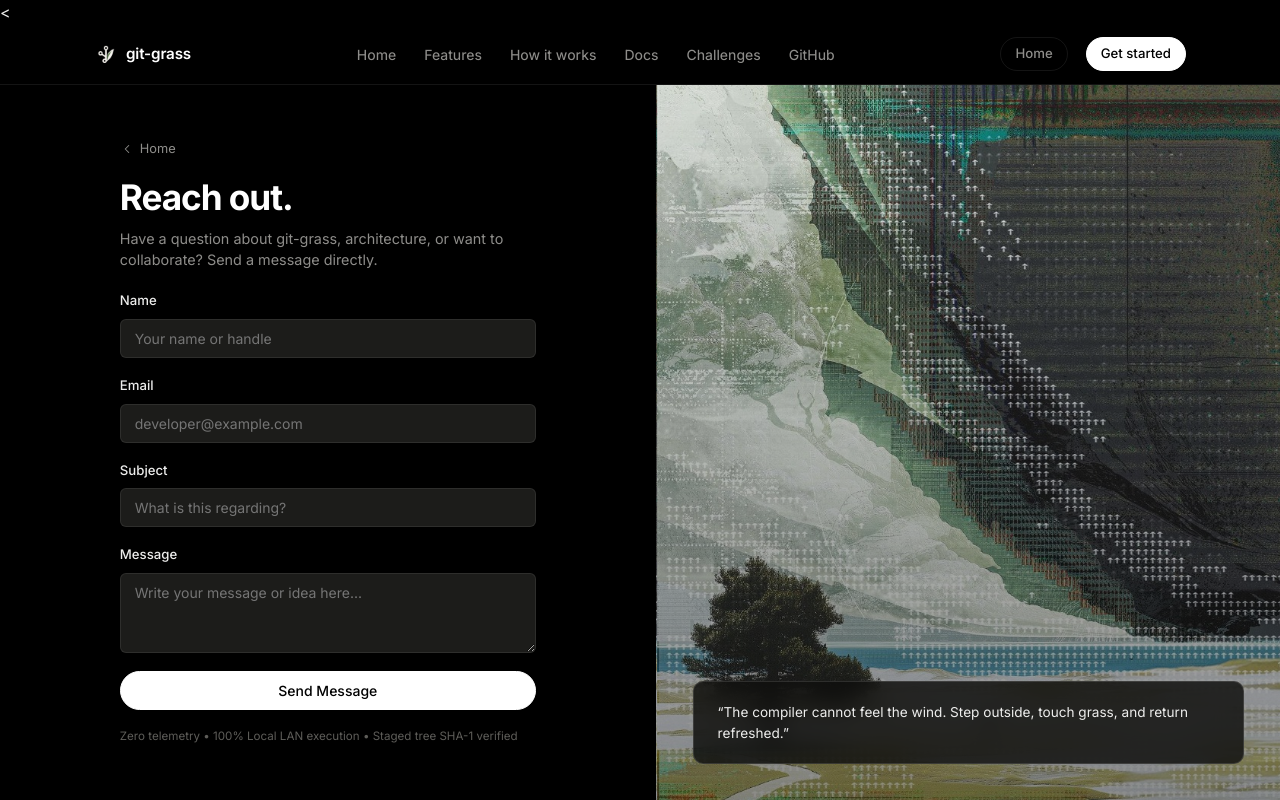
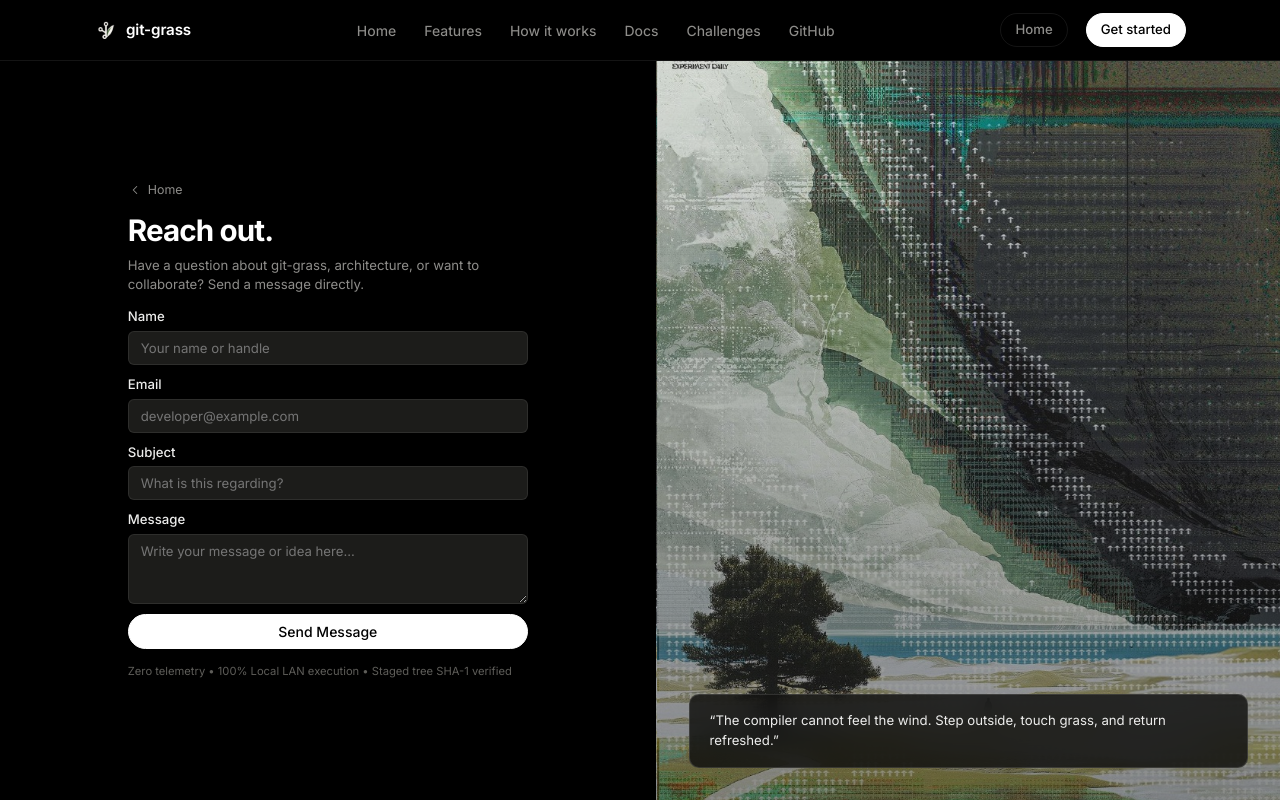
Before and after one commit to sn3hhaa/git-grass, a website: page site/contact/index.html in a window 1280 px wide. Drawn offline with Linux system fonts and the light colour scheme.

Commit message:
fix: remove stray > typo, streamline contact form to fit all viewports without scrolling, and update razor-sharp vector logo favicon on black badge

```diff
--- a/site/contact/index.html
+++ b/site/contact/index.html
@@ -9,7 +9,7 @@
   <link rel="alternate icon" type="image/png" href="../favicon.png">
   <link rel="stylesheet" href="../styles.css">
 </head>
-<<body class="cursor-dark contact-body-unscrollable">
+<body class="cursor-dark contact-body-unscrollable">
   <!-- Minimal Header -->
   <header class="site-header" id="site-header">
     <div class="container header-inner">
@@ -64,13 +64,13 @@
     <div class="contact-fullscreen-stage">
       <!-- Left Side: Clean Reach Out Form -->
       <div class="contact-left-col">
-        <a href="../index.html" class="nav-back-link" style="display: inline-flex; align-items: center; gap: 6px; font-size: 0.8rem; color: var(--cursor-text-secondary); margin-bottom: 12px; text-decoration: none;">
+        <a href="../index.html" class="nav-back-link" style="display: inline-flex; align-items: center; gap: 6px; font-size: 0.775rem; color: var(--cursor-text-secondary); margin-bottom: 8px; text-decoration: none;">
           <svg class="lucide-icon lucide-icon-sm" viewBox="0 0 24 24" fill="none" stroke="currentColor" stroke-width="2" stroke-linecap="round" stroke-linejoin="round" aria-hidden="true"><polyline points="15 18 9 12 15 6"></polyline></svg>
           <span>Home</span>
         </a>
 
-        <h1 class="headline" id="contactHeading" style="color: #FFFFFF; font-size: 2.2rem; margin-bottom: 6px; letter-spacing: -0.03em;">Reach out.</h1>
-        <p class="doc-lead" id="contactSubtitle" style="font-size: 0.9rem; margin-bottom: 20px; color: var(--cursor-text-secondary); line-height: 1.45;">
+        <h1 class="headline" id="contactHeading" style="color: #FFFFFF; font-size: 1.85rem; margin-bottom: 4px; letter-spacing: -0.03em;">Reach out.</h1>
+        <p class="doc-lead" id="contactSubtitle" style="font-size: 0.825rem; margin-bottom: 14px; color: var(--cursor-text-secondary); line-height: 1.4;">
           Have a question about git-grass, architecture, or want to collaborate? Send a message directly.
         </p>
 
@@ -92,17 +92,17 @@
 
           <div class="form-group">
             <label class="form-label" for="contactMessage">Message</label>
-            <textarea id="contactMessage" name="message" class="form-textarea" placeholder="Write your message or idea here..." required style="min-height: 80px;"></textarea>
+            <textarea id="contactMessage" name="message" class="form-textarea" placeholder="Write your message or idea here..." required style="min-height: 70px;"></textarea>
           </div>
 
           <div id="contactStatus" class="contact-status" role="alert"></div>
 
-          <button type="submit" id="btnSubmitContact" class="btn-primary btn-hero-cta" style="width: 100%; justify-content: center; padding: 10px;">
+          <button type="submit" id="btnSubmitContact" class="btn-primary btn-hero-cta" style="width: 100%; justify-content: center; padding: 8px 14px;">
             <span>Send Message</span>
           </button>
         </form>
 
-        <div style="margin-top: 18px; font-size: 0.725rem; color: var(--cursor-text-muted); display: flex; align-items: center; gap: 8px;">
+        <div style="margin-top: 14px; font-size: 0.7rem; color: var(--cursor-text-muted); display: flex; align-items: center; gap: 8px;">
           <span>Zero telemetry &bull; 100% Local LAN execution &bull; Staged tree SHA-1 verified</span>
         </div>
       </div>
--- a/site/styles.css
+++ b/site/styles.css
@@ -2105,14 +2105,15 @@
 }
 
 .contact-left-col {
-  padding: 32px 52px;
+  padding: 20px 40px;
   display: flex;
   flex-direction: column;
   justify-content: center;
-  max-width: 520px;
+  max-width: 480px;
   margin: 0 auto;
   width: 100%;
   box-sizing: border-box;
+  overflow-y: auto;
 }
 
 .contact-right-visual {
@@ -2126,18 +2127,18 @@
   border-left: 1px solid var(--cursor-border);
   display: flex;
   align-items: flex-end;
-  padding: 36px;
+  padding: 32px;
   box-sizing: border-box;
 }
 
 .contact-right-quote {
-  padding: 20px 24px;
+  padding: 16px 20px;
   background: rgba(14, 14, 13, 0.82);
   backdrop-filter: blur(12px);
   border: 1px solid rgba(255, 255, 255, 0.12);
   border-radius: var(--radius-md);
   color: #EDEDEC;
-  font-size: 0.85rem;
+  font-size: 0.825rem;
   line-height: 1.5;
   width: 100%;
 }
@@ -2145,11 +2146,25 @@
 .contact-seamless-form {
   display: flex;
   flex-direction: column;
-  gap: 18px;
-}
-
-.contact-seamless-form .form-input,
+  gap: 10px;
+}
+
+.contact-seamless-form .form-group {
+  gap: 4px;
+}
+
+.contact-seamless-form .form-input {
+  padding: 8px 12px;
+  font-size: 0.825rem;
+  background: var(--cursor-dark-cmd);
+  border: 1px solid var(--cursor-border);
+  border-radius: var(--radius-sm);
+}
+
 .contact-seamless-form .form-textarea {
+  padding: 8px 12px;
+  font-size: 0.825rem;
+  min-height: 68px;
   background: var(--cursor-dark-cmd);
   border: 1px solid var(--cursor-border);
   border-radius: var(--radius-sm);
```
Also changed, not shown: site/favicon.svg.
